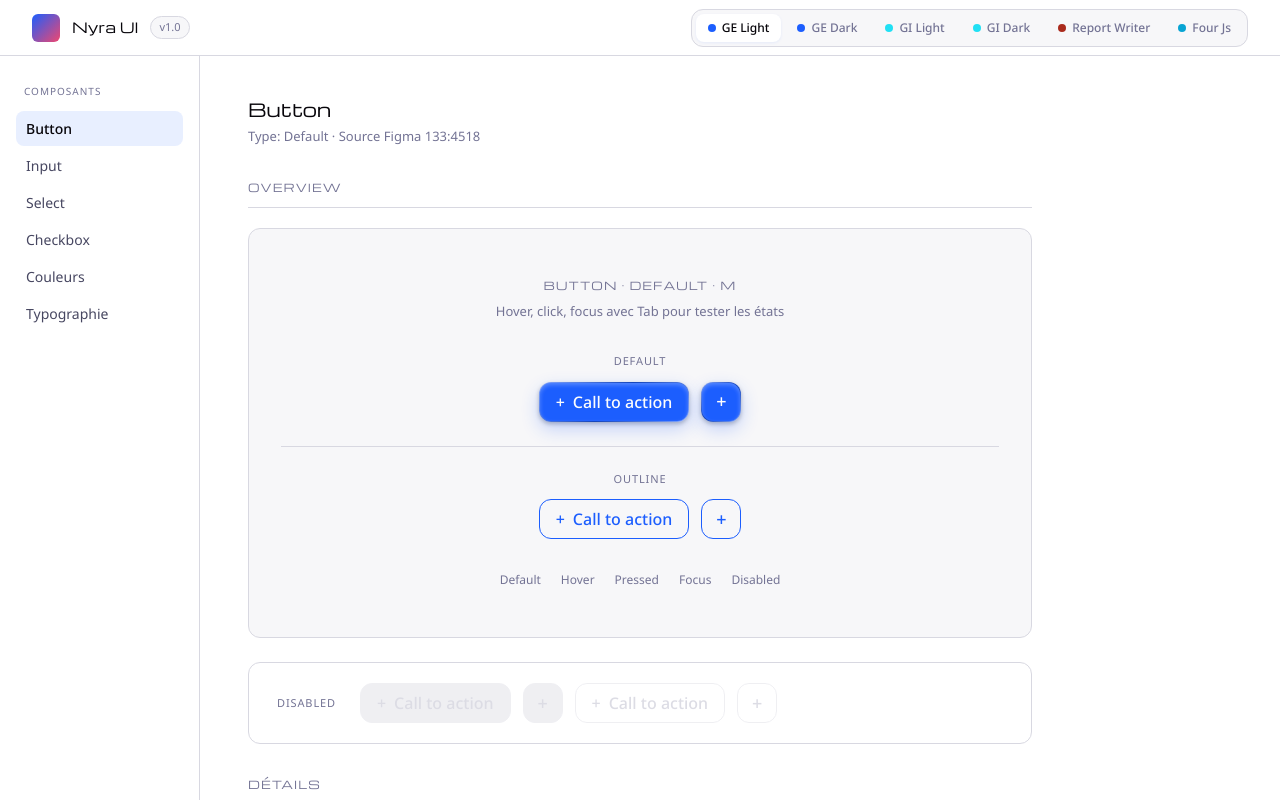
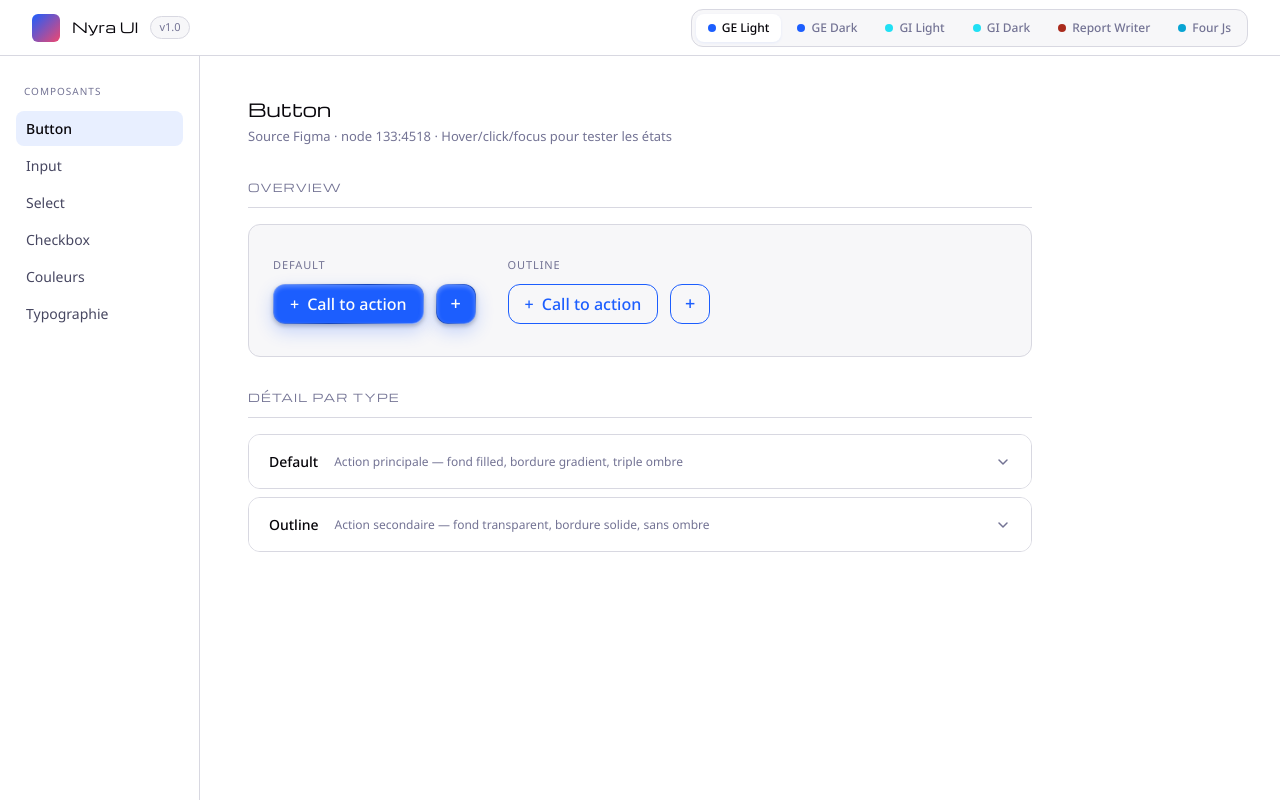
Before and after one commit to eloptb/nyra-ui, a Next.js app: page /preview in a window 1280 px wide. Built offline with nearby package versions, Linux system fonts and the light colour scheme.

Commit message:
feat: button page — overview + accordion per type

```diff
--- a/app/preview/page.tsx
+++ b/app/preview/page.tsx
@@ -3,6 +3,209 @@ import { useState } from "react";
 import { Button } from "@/registry/nyra/button/button";
 
 type Page = "button" | "input" | "select" | "checkbox" | "couleurs" | "typographie";
+
+// ── Helpers shared styles ───────────────────────────────────
+const H2: React.CSSProperties = {
+  fontFamily: "'Michroma', sans-serif", fontSize: 11, letterSpacing: "0.1em",
+  textTransform: "uppercase" as const, color: "var(--color-text-muted)",
+  marginBottom: 16, paddingBottom: 12, borderBottom: "1px solid var(--color-border-default)",
+};
+const Card: React.CSSProperties = {
+  background: "var(--color-bg-raised)", borderRadius: 12,
+  border: "1px solid var(--color-border-default)", padding: 20,
+};
+const SubLabel: React.CSSProperties = {
+  fontSize: 11, color: "var(--color-text-muted)",
+  textTransform: "uppercase" as const, letterSpacing: "0.07em", margin: "0 0 14px",
+};
+
+// ── ButtonPage ──────────────────────────────────────────────
+function ButtonPage() {
+  const [open, setOpen] = useState<string | null>(null);
+  const toggle = (id: string) => setOpen(o => o === id ? null : id);
+
+  const TYPES = [
+    {
+      id: "default",
+      label: "Default",
+      description: "Action principale — fond filled, bordure gradient, triple ombre",
+      preview: (
+        <div style={{ display: "flex", gap: 12, alignItems: "center", flexWrap: "wrap" as const }}>
+          <Button size="m" leftIcon={<span>+</span>}>Call to action</Button>
+          <Button variant="icon-primary" size="m" icon={<span>+</span>} aria-label="Ajouter" />
+        </div>
+      ),
+      detail: <DefaultDetail />,
+    },
+    {
+      id: "outline",
+      label: "Outline",
+      description: "Action secondaire — fond transparent, bordure solide, sans ombre",
+      preview: (
+        <div style={{ display: "flex", gap: 12, alignItems: "center", flexWrap: "wrap" as const }}>
+          <Button variant="outline" size="m" leftIcon={<span>+</span>}>Call to action</Button>
+          <Button variant="icon-outline" size="m" icon={<span>+</span>} aria-label="Ajouter" />
+        </div>
+      ),
+      detail: <OutlineDetail />,
+    },
+  ];
+
+  return (
+    <section style={{ marginBottom: 56 }}>
+      <h1 style={{ fontFamily: "'Michroma', sans-serif", fontSize: 18, color: "var(--color-text-primary)", margin: "0 0 4px" }}>Button</h1>
+      <p style={{ fontSize: 13, color: "var(--color-text-muted)", margin: "0 0 32px" }}>Source Figma · node 133:4518 · Hover/click/focus pour tester les états</p>
+
+      {/* ── OVERVIEW ── */}
+      <div style={{ marginBottom: 32 }}>
+        <p style={H2}>Overview</p>
+        <div style={{ background: "var(--color-bg-surface)", borderRadius: 12, border: "1px solid var(--color-border-default)", padding: "32px 24px", display: "flex", gap: 32, flexWrap: "wrap" as const, alignItems: "center" }}>
+          {TYPES.map(t => (
+            <div key={t.id} style={{ display: "flex", flexDirection: "column" as const, gap: 10 }}>
+              <span style={{ fontSize: 11, color: "var(--color-text-muted)", textTransform: "uppercase" as const, letterSpacing: "0.08em" }}>{t.label}</span>
+              {t.preview}
+            </div>
+          ))}
+        </div>
+      </div>
+
+      {/* ── ACCORDÉON PAR TYPE ── */}
+      <div>
+        <p style={H2}>Détail par type</p>
+        <div style={{ display: "flex", flexDirection: "column" as const, gap: 8 }}>
+          {TYPES.map(t => {
+            const isOpen = open === t.id;
+            return (
+              <div key={t.id} style={{ borderRadius: 12, border: "1px solid var(--color-border-default)", overflow: "hidden" }}>
+                {/* Header accordéon */}
+                <button
+                  onClick={() => toggle(t.id)}
+                  style={{
+                    width: "100%", display: "flex", alignItems: "center", justifyContent: "space-between",
+                    padding: "16px 20px", background: isOpen ? "var(--color-interactive-subtle, #E8EFFF)" : "var(--color-bg-raised)",
+                    border: "none", cursor: "pointer", fontFamily: "var(--font-base)", transition: "background 120ms ease",
+                  }}
+                >
+                  <div style={{ display: "flex", alignItems: "center", gap: 16 }}>
+                    <span style={{ fontSize: 14, fontWeight: 500, color: "var(--color-text-primary)" }}>{t.label}</span>
+                    <span style={{ fontSize: 12, color: "var(--color-text-muted)" }}>{t.description}</span>
+                  </div>
+                  <svg width="16" height="16" viewBox="0 0 16 16" fill="none"
+                    style={{ transform: isOpen ? "rotate(180deg)" : "rotate(0deg)", transition: "transform 200ms ease", flexShrink: 0 }}>
+                    <path d="M4 6L8 10L12 6" stroke="var(--color-text-muted)" strokeWidth="1.5" strokeLinecap="round" strokeLinejoin="round"/>
+                  </svg>
+                </button>
+
+                {/* Contenu accordéon */}
+                {isOpen && (
+                  <div style={{ padding: "20px", background: "var(--color-bg-raised)", borderTop: "1px solid var(--color-border-default)" }}>
+                    {t.detail}
+                  </div>
+                )}
+              </div>
+            );
+          })}
+        </div>
+      </div>
+    </section>
+  );
+}
+
+// ── Default detail ──────────────────────────────────────────
+function DefaultDetail() {
+  const gradBg = `linear-gradient(var(--color-btn-bg,#1C5EFE),var(--color-btn-bg,#1C5EFE)) padding-box, linear-gradient(135deg,var(--color-btn-border-1,#82A6FE) 0%,var(--color-btn-border-2,#1545BB) 50%,var(--color-btn-border-1,#82A6FE) 100%) border-box`;
+  const shadow = "0 7px 18px var(--color-btn-shadow,rgba(28,94,254,0.24)), inset 0 2px 4px rgba(255,255,255,0.27), 0 2px 4px rgba(0,0,0,0.25)";
+  const base: React.CSSProperties = { display: "inline-flex", alignItems: "center", justifyContent: "center", gap: 8, borderRadius: 12, border: "1px solid transparent", fontFamily: "var(--font-base)", fontWeight: 500, cursor: "pointer", background: gradBg, color: "var(--color-btn-text,#FDFDFD)", boxShadow: shadow };
+
+  return (
+    <div style={{ display: "flex", flexDirection: "column" as const, gap: 16 }}>
+      {/* States */}
+      <div style={Card}>
+        <p style={SubLabel}>États</p>
+        <div style={{ display: "flex", gap: 10, flexWrap: "wrap" as const, alignItems: "center" }}>
+          <Button size="m" leftIcon={<span>+</span>}>Default</Button>
+          <button style={{ ...base, padding: "0 16px", height: 40, fontSize: 14, background: `linear-gradient(var(--color-btn-bg-hover,#123284),var(--color-btn-bg-hover,#123284)) padding-box, linear-gradient(135deg,var(--color-btn-border-1,#82A6FE) 0%,var(--color-btn-border-2,#1545BB) 50%,var(--color-btn-border-1,#82A6FE) 100%) border-box` }}>+ Hover</button>
+          <button style={{ ...base, padding: "0 16px", height: 40, fontSize: 14, background: `linear-gradient(var(--color-btn-bg-pressed,#0B2165),var(--color-btn-bg-pressed,#0B2165)) padding-box, linear-gradient(135deg,var(--color-btn-border-1,#82A6FE) 0%,var(--color-btn-border-2,#1545BB) 50%,var(--color-btn-border-1,#82A6FE) 100%) border-box`, transform: "translateY(1px)" }}>+ Pressed</button>
+          <button style={{ ...base, padding: "0 16px", height: 40, fontSize: 14, outline: "3px solid var(--focus-ring-color,rgba(28,94,254,0.4))", outlineOffset: 2 }}>+ Focus</button>
+          <Button size="m" disabled leftIcon={<span>+</span>}>Disabled</Button>
+        </div>
+      </div>
+      {/* Sizes */}
+      <div style={Card}>
+        <p style={SubLabel}>Tailles</p>
+        <div style={{ display: "flex", gap: 12, alignItems: "center", flexWrap: "wrap" as const }}>
+          {([["XS",24,8,12,8],["S",32,12,14,8],["M",40,16,16,12],["L",54,24,16,12]] as [string,number,number,number,number][]).map(([label,h,px,fs,r]) => (
+            <button key={label} style={{ ...base, height: h, padding: `0 ${px}px`, fontSize: fs, borderRadius: r }}>+ {label}</button>
+          ))}
+        </div>
+      </div>
+      {/* Icon only */}
+      <div style={Card}>
+        <p style={SubLabel}>Icon only</p>
+        <div style={{ display: "flex", gap: 10, alignItems: "center" }}>
+          {([["XS",24,14,8],["S",32,16,8],["M",40,18,12],["L",54,20,12]] as [string,number,number,number][]).map(([label,size,fs,r]) => (
+            <button key={label} title={String(label)} style={{ ...base, width: size, height: size, padding: 0, fontSize: fs, borderRadius: r }}>+</button>
+          ))}
+        </div>
+      </div>
+      {/* Disabled */}
+      <div style={Card}>
+        <p style={SubLabel}>Disabled</p>
+        <div style={{ display: "flex", gap: 12, flexWrap: "wrap" as const }}>
+          <Button size="m" disabled leftIcon={<span>+</span>}>Call to action</Button>
+          <Button variant="icon-primary" size="m" disabled icon={<span>+</span>} aria-label="Ajouter" />
+        </div>
+      </div>
+    </div>
+  );
+}
+
+// ── Outline detail ──────────────────────────────────────────
+function OutlineDetail() {
+  const base: React.CSSProperties = { display: "inline-flex", alignItems: "center", justifyContent: "center", gap: 8, borderRadius: 12, border: "1px solid var(--color-interactive-default,#1C5EFE)", background: "transparent", fontFamily: "var(--font-base)", fontWeight: 500, cursor: "pointer", color: "var(--color-btn-bg,#1C5EFE)", boxShadow: "none" };
+
+  return (
+    <div style={{ display: "flex", flexDirection: "column" as const, gap: 16 }}>
+      {/* States */}
+      <div style={Card}>
+        <p style={SubLabel}>États</p>
+        <div style={{ display: "flex", gap: 10, flexWrap: "wrap" as const, alignItems: "center" }}>
+          <Button variant="outline" size="m" leftIcon={<span>+</span>}>Default</Button>
+          <button style={{ ...base, padding: "0 16px", height: 40, fontSize: 14, background: "var(--color-btn-outline-hover,rgba(28,94,254,0.08))" }}>+ Hover</button>
+          <button style={{ ...base, padding: "0 16px", height: 40, fontSize: 14, background: "var(--color-btn-outline-pressed,rgba(28,94,254,0.14))", transform: "translateY(1px)" }}>+ Pressed</button>
+          <button style={{ ...base, padding: "0 16px", height: 40, fontSize: 14, outline: "3px solid var(--focus-ring-color,rgba(28,94,254,0.4))", outlineOffset: 2 }}>+ Focus</button>
+          <Button variant="outline" size="m" disabled leftIcon={<span>+</span>}>Disabled</Button>
+        </div>
+      </div>
+      {/* Sizes */}
+      <div style={Card}>
+        <p style={SubLabel}>Tailles</p>
+        <div style={{ display: "flex", gap: 12, alignItems: "center", flexWrap: "wrap" as const }}>
+          {([["XS",24,8,12,8],["S",32,12,14,8],["M",40,16,16,12],["L",54,24,16,12]] as [string,number,number,number,number][]).map(([label,h,px,fs,r]) => (
+            <button key={label} style={{ ...base, height: h, padding: `0 ${px}px`, fontSize: fs, borderRadius: r }}>+ {label}</button>
+          ))}
+        </div>
+      </div>
+      {/* Icon only */}
+      <div style={Card}>
+        <p style={SubLabel}>Icon only</p>
+        <div style={{ display: "flex", gap: 10, alignItems: "center" }}>
+          {([["XS",24,14,8],["S",32,16,8],["M",40,18,12],["L",54,20,12]] as [string,number,number,number][]).map(([label,size,fs,r]) => (
+            <button key={label} title={String(label)} style={{ ...base, width: size, height: size, padding: 0, fontSize: fs, borderRadius: r }}>+</button>
+          ))}
+        </div>
+      </div>
+      {/* Disabled */}
+      <div style={Card}>
+        <p style={SubLabel}>Disabled</p>
+        <div style={{ display: "flex", gap: 12, flexWrap: "wrap" as const }}>
+          <Button variant="outline" size="m" disabled leftIcon={<span>+</span>}>Call to action</Button>
+          <Button variant="icon-outline" size="m" disabled icon={<span>+</span>} aria-label="Ajouter" />
+        </div>
+      </div>
+    </div>
+  );
+}
 
 type Theme = "light" | "dark" | "report-writer" | "four-js" | "genero-intelligence-light" | "genero-intelligence-dark";
 
@@ -230,156 +433,8 @@ export default function Preview() {
           {/* CONTENT */}
           <main style={{ padding: "40px 48px", maxWidth: 880, overflowY: "auto", height: "calc(100vh - 56px)" }}>
 
-            {/* ── BUTTON PAGE : Overview + détails ── */}
-            {page === "button" && <section id="button" style={{ marginBottom: 56 }}>
-              <h1 style={{ fontFamily: "'Michroma', sans-serif", fontSize: 18, color: "var(--color-text-primary)", margin: "0 0 4px" }}>Button</h1>
-              <p style={{ fontSize: 13, color: "var(--color-text-muted)", margin: "0 0 32px" }}>Type: Default · Source Figma 133:4518</p>
-
-              {/* ── OVERVIEW ── */}
-            <section style={{ marginBottom: 32 }}>
-              <h2 style={{ fontFamily: "'Michroma', sans-serif", fontSize: 11, letterSpacing: "0.1em", textTransform: "uppercase", color: "var(--color-text-muted)", marginBottom: 20, paddingBottom: 12, borderBottom: "1px solid var(--color-border-default)" }}>Overview</h2>
-
-              {/* Hero interactif */}
-              <div style={{ background: "var(--color-bg-surface)", borderRadius: "var(--radius-lg)", border: "1px solid var(--color-border-default)", padding: "48px 32px", display: "flex", flexDirection: "column", alignItems: "center", gap: 32, marginBottom: 24 }}>
-                <div style={{ textAlign: "center" }}>
-                  <p style={{ fontFamily: "'Michroma', sans-serif", fontSize: 11, letterSpacing: "0.1em", textTransform: "uppercase", color: "var(--color-text-muted)", margin: "0 0 8px" }}>Button · Default · M</p>
-                  <p style={{ fontSize: 13, color: "var(--color-text-muted)", margin: 0 }}>Hover, click, focus avec Tab pour tester les états</p>
-                </div>
-
-                {/* Boutons interactifs — vrais composants avec CSS injection */}
-                <div style={{ display: "flex", flexDirection: "column", gap: 24, width: "100%", alignItems: "center" }}>
-
-                  {/* Default */}
-                  <div style={{ display: "flex", flexDirection: "column", alignItems: "center", gap: 12 }}>
-                    <span style={{ fontSize: 11, color: "var(--color-text-muted)", textTransform: "uppercase", letterSpacing: "0.08em" }}>Default</span>
-                    <div style={{ display: "flex", gap: 12, alignItems: "center" }}>
-                      <Button size="m" leftIcon={<span>+</span>}>Call to action</Button>
-                      <Button variant="icon-primary" size="m" icon={<span>+</span>} aria-label="Ajouter" />
-                    </div>
-                  </div>
-
-                  <div style={{ width: "100%", height: 1, background: "var(--color-border-default)" }} />
-
-                  {/* Outline */}
-                  <div style={{ display: "flex", flexDirection: "column", alignItems: "center", gap: 12 }}>
-                    <span style={{ fontSize: 11, color: "var(--color-text-muted)", textTransform: "uppercase", letterSpacing: "0.08em" }}>Outline</span>
-                    <div style={{ display: "flex", gap: 12, alignItems: "center" }}>
-                      <Button variant="outline" size="m" leftIcon={<span>+</span>}>Call to action</Button>
-                      <Button variant="icon-outline" size="m" icon={<span>+</span>} aria-label="Ajouter" />
-                    </div>
-                  </div>
-                </div>
-
-                {/* Légende */}
-                <div style={{ display: "flex", gap: 20, fontSize: 12, color: "var(--color-text-muted)", flexWrap: "wrap", justifyContent: "center" }}>
-                  {["Default", "Hover", "Pressed", "Focus", "Disabled"].map(label => (
-                    <span key={label}>{label}</span>
-                  ))}
-                </div>
-              </div>
-
-              {/* Disabled */}
-              <div style={{ background: "var(--color-bg-raised)", borderRadius: "var(--radius-lg)", border: "1px solid var(--color-border-default)", padding: "20px 28px", display: "flex", alignItems: "center", gap: 24 }}>
-                <p style={{ fontSize: 11, color: "var(--color-text-muted)", textTransform: "uppercase", letterSpacing: "0.08em", margin: 0, flexShrink: 0 }}>Disabled</p>
-                <div style={{ display: "flex", gap: 12, flexWrap: "wrap" }}>
-                  <Button size="m" disabled leftIcon={<span>+</span>}>Call to action</Button>
-                  <Button variant="icon-primary" size="m" disabled icon={<span>+</span>} aria-label="Ajouter" />
-                  <Button variant="outline" size="m" disabled leftIcon={<span>+</span>}>Call to action</Button>
-                  <Button variant="icon-outline" size="m" disabled icon={<span>+</span>} aria-label="Ajouter" />
-                </div>
-              </div>
-            </section>
-
-              {/* ── DÉTAILS ── */}
-            <section style={{ marginBottom: 0 }}>
-              <h2 style={{ fontFamily: "'Michroma', sans-serif", fontSize: 11, letterSpacing: "0.1em", textTransform: "uppercase", color: "var(--color-text-muted)", marginBottom: 20, paddingBottom: 12, borderBottom: "1px solid var(--color-border-default)" }}>Détails</h2>
-
-              {(() => {
-                const btn = (label: string, extraStyle: React.CSSProperties = {}) => (
-                  <button style={{
-                    display: "inline-flex", alignItems: "center", justifyContent: "center", gap: 8,
-                    padding: "0 16px", height: 40, borderRadius: 12, border: "1px solid transparent",
-                    fontFamily: "var(--font-base)", fontWeight: 500, fontSize: 14, cursor: "pointer",
-                    background: `linear-gradient(var(--color-btn-bg,#1C5EFE),var(--color-btn-bg,#1C5EFE)) padding-box, linear-gradient(135deg,var(--color-btn-border-1,#82A6FE) 0%,var(--color-btn-border-2,#1545BB) 50%,var(--color-btn-border-1,#82A6FE) 100%) border-box`,
-                    color: "var(--color-btn-text,#FDFDFD)",
-                    boxShadow: "0 7px 18px var(--color-btn-shadow,rgba(28,94,254,0.24)), inset 0 2px 4px rgba(255,255,255,0.27), 0 2px 4px rgba(0,0,0,0.25)",
-                    ...extraStyle,
-                  }}>
-                    <span>+</span>{label}
-                  </button>
-                );
-
-                return (
-                  <div style={{ display: "flex", flexDirection: "column", gap: 12 }}>
-
-                    {/* Tailles */}
-                    <div style={{ background: "var(--color-bg-raised)", borderRadius: "var(--radius-lg)", border: "1px solid var(--color-border-default)", padding: 24 }}>
-                      <p style={{ fontSize: 11, color: "var(--color-text-muted)", textTransform: "uppercase", letterSpacing: "0.06em", margin: "0 0 16px" }}>Tailles</p>
-                      <div style={{ display: "flex", gap: 12, alignItems: "center", flexWrap: "wrap" }}>
-                        {[
-                          { label: "XS", h: 24, px: 8,  fs: 12, r: 8  },
-                          { label: "S",  h: 32, px: 12, fs: 14, r: 8  },
-                          { label: "M",  h: 40, px: 16, fs: 16, r: 12 },
-                          { label: "L",  h: 54, px: 24, fs: 16, r: 12 },
-                        ].map(({ label, h, px, fs, r }) => (
-                          <button key={label} style={{
-                            display: "inline-flex", alignItems: "center", gap: 6,
-                            height: h, padding: `0 ${px}px`, borderRadius: r,
-                            border: "1px solid transparent", fontFamily: "var(--font-base)", fontWeight: 500, fontSize: fs, cursor: "pointer",
-                            background: `linear-gradient(var(--color-btn-bg,#1C5EFE),var(--color-btn-bg,#1C5EFE)) padding-box, linear-gradient(135deg,var(--color-btn-border-1,#82A6FE) 0%,var(--color-btn-border-2,#1545BB) 50%,var(--color-btn-border-1,#82A6FE) 100%) border-box`,
-                            color: "var(--color-btn-text,#FDFDFD)",
-                            boxShadow: "0 7px 18px var(--color-btn-shadow,rgba(28,94,254,0.24)), inset 0 2px 4px rgba(255,255,255,0.27), 0 2px 4px rgba(0,0,0,0.25)",
-                          }}>
-                            + {label}
-                          </button>
-                        ))}
-                      </div>
-                    </div>
-
-                    {/* États */}
-                    <div style={{ background: "var(--color-bg-raised)", borderRadius: "var(--radius-lg)", border: "1px solid var(--color-border-default)", padding: 24 }}>
-                      <p style={{ fontSize: 11, color: "var(--color-text-muted)", textTransform: "uppercase", letterSpacing: "0.06em", margin: "0 0 16px" }}>États</p>
-                      <div style={{ display: "flex", gap: 10, flexWrap: "wrap", alignItems: "center" }}>
-                        {btn("Default")}
-                        {btn("Hover",   { background: `linear-gradient(var(--color-btn-bg-hover,#123284),var(--color-btn-bg-hover,#123284)) padding-box, linear-gradient(135deg,var(--color-btn-border-1,#82A6FE) 0%,var(--color-btn-border-2,#1545BB) 50%,var(--color-btn-border-1,#82A6FE) 100%) border-box` })}
-                        {btn("Pressed", { background: `linear-gradient(var(--color-btn-bg-pressed,#0B2165),var(--color-btn-bg-pressed,#0B2165)) padding-box, linear-gradient(135deg,var(--color-btn-border-1,#82A6FE) 0%,var(--color-btn-border-2,#1545BB) 50%,var(--color-btn-border-1,#82A6FE) 100%) border-box`, transform: "translateY(1px)" })}
-                        {btn("Focus",   { outline: "3px solid var(--focus-ring-color,rgba(28,94,254,0.4))", outlineOffset: 2 } as any)}
-                        <button disabled style={{
-                          display: "inline-flex", alignItems: "center", gap: 8, padding: "0 16px", height: 40, borderRadius: 12, border: "1px solid transparent",
-                          fontFamily: "var(--font-base)", fontWeight: 500, fontSize: 14, cursor: "not-allowed",
-                          background: `linear-gradient(var(--color-btn-bg-disabled,#D8D8E1),var(--color-btn-bg-disabled,#D8D8E1)) padding-box, linear-gradient(var(--color-btn-bg-disabled,#D8D8E1),var(--color-btn-bg-disabled,#D8D8E1)) border-box`,
-                          color: "var(--color-text-disabled,#A9A9BD)", opacity: 0.4, boxShadow: "none",
-                        }}>+ Disabled</button>
-                      </div>
-                    </div>
-
-                    {/* Icon only */}
-                    <div style={{ background: "var(--color-bg-raised)", borderRadius: "var(--radius-lg)", border: "1px solid var(--color-border-default)", padding: 24 }}>
-                      <p style={{ fontSize: 11, color: "var(--color-text-muted)", textTransform: "uppercase", letterSpacing: "0.06em", margin: "0 0 16px" }}>Icon only</p>
-                      <div style={{ display: "flex", gap: 10, alignItems: "center" }}>
-                        {[
-                          { size: 24, fs: 14, r: 8,  label: "XS" },
-                          { size: 32, fs: 16, r: 8,  label: "S"  },
-                          { size: 40, fs: 18, r: 12, label: "M"  },
-                          { size: 54, fs: 20, r: 12, label: "L"  },
-                        ].map(({ size, fs, r, label }) => (
-                          <button key={label} title={label} style={{
-                            width: size, height: size, padding: 0, borderRadius: r,
-                            border: "1px solid transparent", fontFamily: "var(--font-base)", fontSize: fs, cursor: "pointer",
-                            display: "flex", alignItems: "center", justifyContent: "center",
-                            background: `linear-gradient(var(--color-btn-bg,#1C5EFE),var(--color-btn-bg,#1C5EFE)) padding-box, linear-gradient(135deg,var(--color-btn-border-1,#82A6FE) 0%,var(--color-btn-border-2,#1545BB) 50%,var(--color-btn-border-1,#82A6FE) 100%) border-box`,
-                            color: "var(--color-btn-text,#FDFDFD)",
-                            boxShadow: "0 7px 18px var(--color-btn-shadow,rgba(28,94,254,0.24)), inset 0 2px 4px rgba(255,255,255,0.27), 0 2px 4px rgba(0,0,0,0.25)",
-                          }}>+</button>
-                        ))}
-                      </div>
-                    </div>
-
-                  </div>
-                );
-              })()}
-            </section>
-            </section>}
+            {/* ── BUTTON PAGE ── */}
+            {page === "button" && <ButtonPage />}
 
             {/* ── INPUT PAGE ── */}
             {page === "input" && <section style={{ marginBottom: 56 }}>
```
Also changed, not shown: 1 other file (tests, documents, lock files or other folders).
